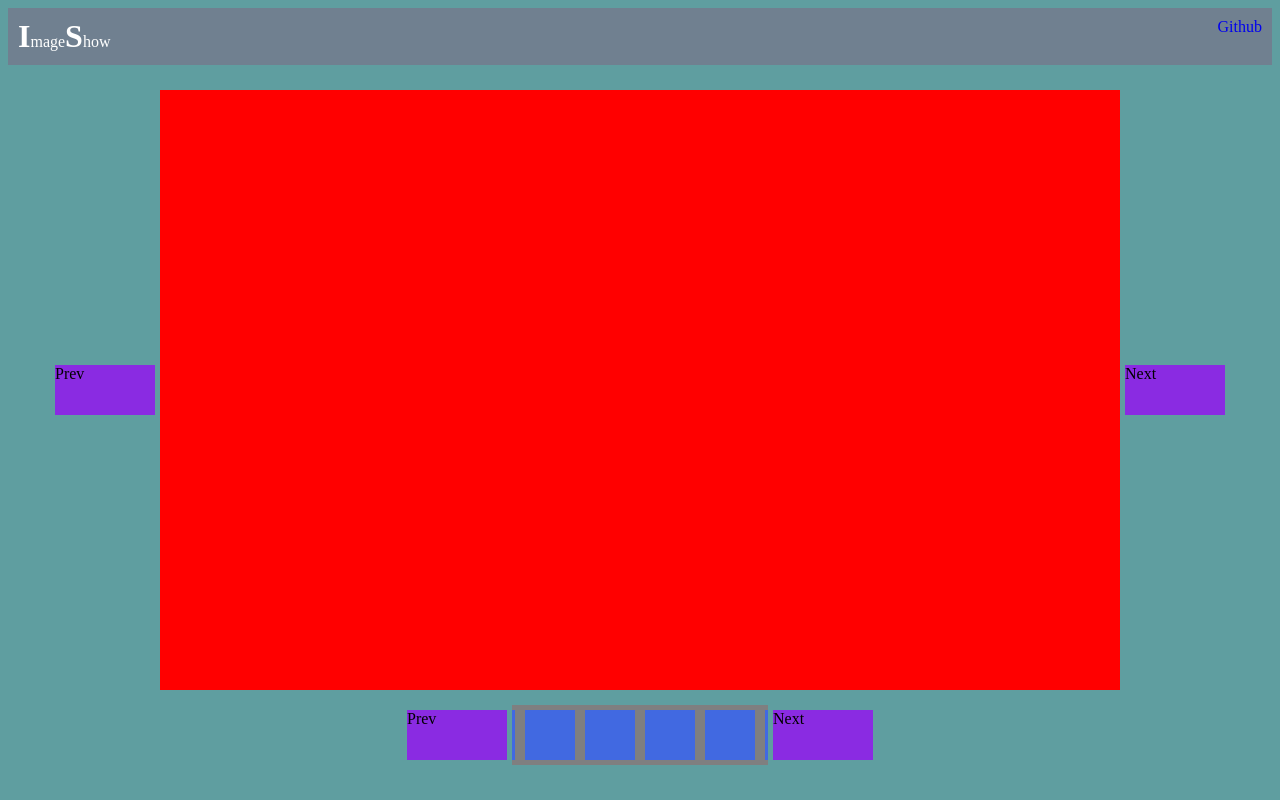
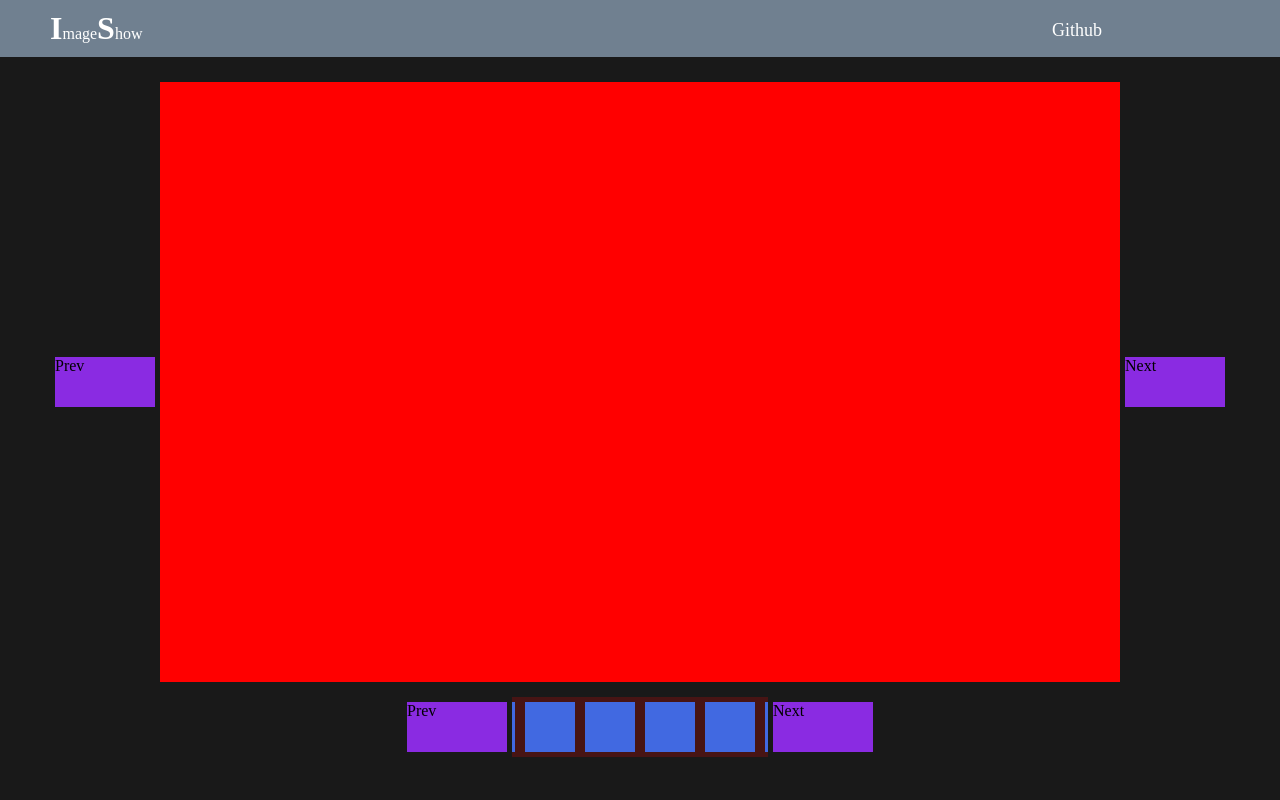
Before and after one commit to Kn0wn-Un/image-show, a website built with webpack: page dist/index.html in a window 1280 px wide. Built offline with nearby package versions, Linux system fonts and the light colour scheme; files whose address does not match are found by name.

Commit message:
inital design

```diff
--- a/src/style.css
+++ b/src/style.css
@@ -3,22 +3,31 @@ html {
 }
 body {
     height: 100%;
-    background-color: cadetblue;
+    background-color: rgba(0, 0, 0, 0.9);
     display: flex;
     flex-direction: column;
+    margin: 0px;
 }
 .navbar {
     background-color: slategray;
     color: white;
     margin: 0px 0px 25px 0px;
-    padding: 10px;
+    padding: 10px 50px;
 }
 h1 {
     display: inline;
 }
-a {
+a,
+a:visited,
+a:active {
+    color: white;
     text-decoration: none;
     float: right;
+    font-size: 18px;
+    margin: 10px 10vw 5px 0px;
+}
+a:hover {
+    color: rgba(255, 255, 255, 0.8);
 }
 .image-view {
     flex-grow: 1;
```
Also changed, not shown: dist/bundle.js, dist/index.html.
